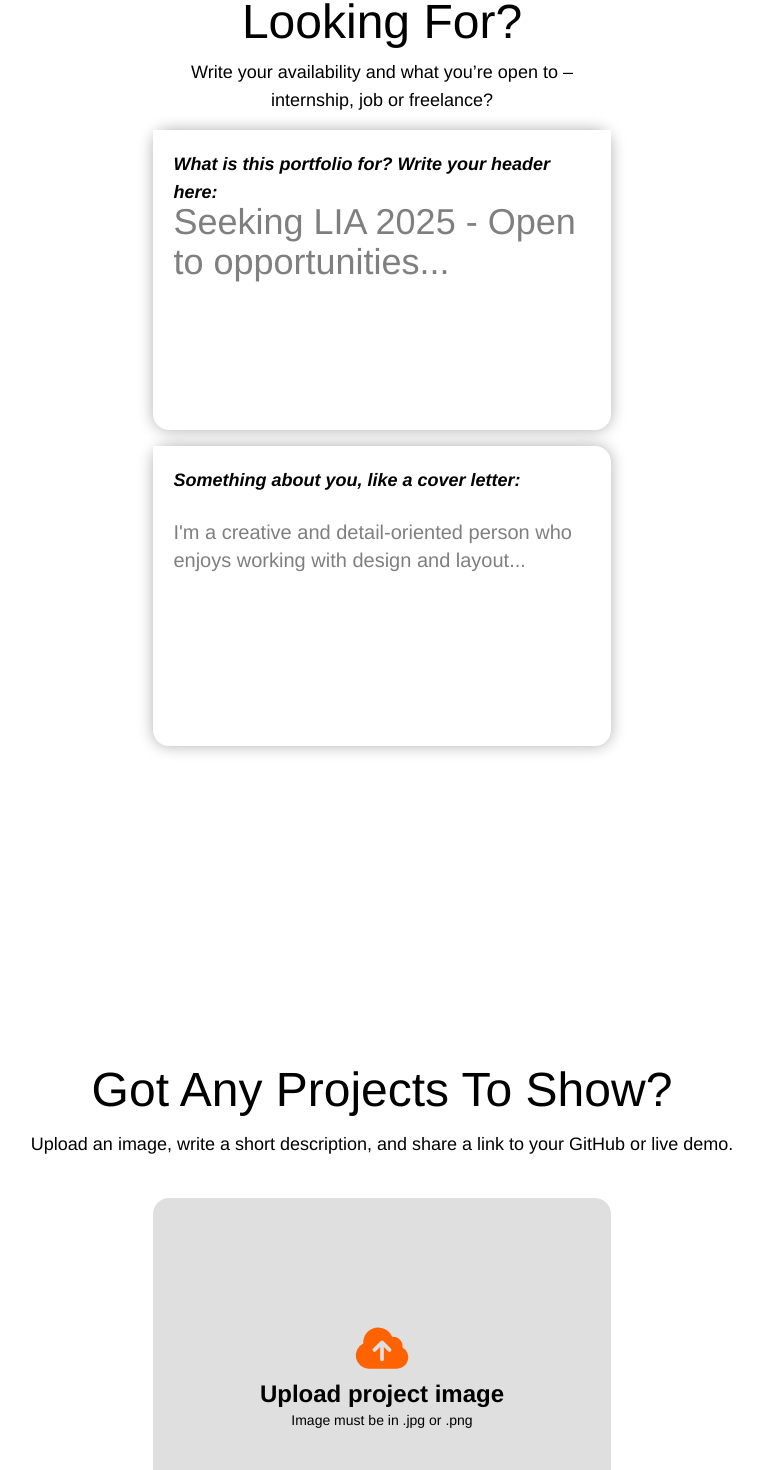
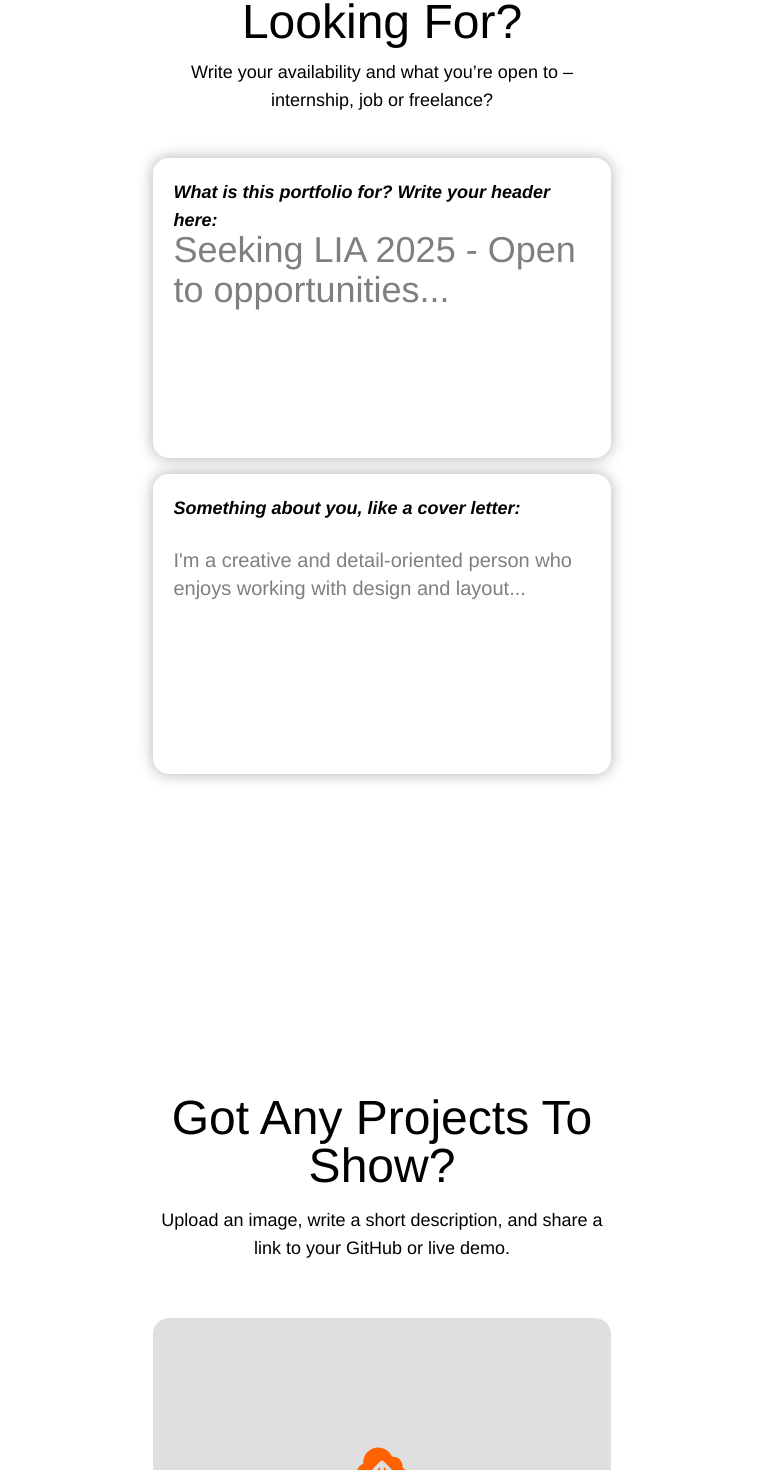
Before and after one commit to maxwelin/team-1, a React (Vite) app: page / in a window 1280 px wide. Shown: the part 2560-4030 px from the top of the page, without its empty margins (258-1021 px from the left). Built offline with nearby package versions, Linux system fonts and the light colour scheme.

Commit message:
fixed margin bottom on every info text in form. FIxed with of projects text in form

```diff
--- a/src/components/Form/Form.jsx
+++ b/src/components/Form/Form.jsx
@@ -354,7 +354,7 @@ const Form = () => {
               style={{ color: fontColor }}
               defaultValue={firstName}
               placeholder="First name"
-              className="outline-none border-b w-full text-3xl font-light focus:placeholder-transparent placeholder:font-normal"
+              className="outline-none border-b w-full text-3xl focus:placeholder-transparent placeholder:font-normal"
             />
 
             <input
@@ -436,7 +436,7 @@ const Form = () => {
           <h3 className="text-5xl text-center font-normal mb-1">
             What Are You Looking For?
           </h3>
-          <p className="text-lg text-center">
+          <p className="text-lg text-center mb-7">
             Write your availability and what you’re open to – internship, job or
             freelance?
           </p>
@@ -445,7 +445,7 @@ const Form = () => {
           <div className="flex relative flex-col py-2">
             <label
               style={{ color: fontColor, backgroundColor : bgColor }}
-              className="absolute font-semibold top-2 text-lg z-10 italic pl-5 pt-5 pr-5"
+              className="absolute font-semibold rounded-2xl top-2 text-lg z-10 italic pl-5 pt-5 pr-5"
             >
               What is this portfolio for? Write your header here:
             </label>
@@ -464,7 +464,7 @@ const Form = () => {
           <div className="relative flex flex-col">
             <label
               style={{ color: fontColor, backgroundColor : bgColor }}
-              className="absolute font-semibold top-0 z-10 text-lg italic pl-5 pt-5 pr-5"
+              className="absolute font-semibold top-0 rounded-2xl z-10 text-lg italic pl-5 pt-5 pr-5"
             >
               Something about you, like a cover letter:
             </label>
@@ -482,10 +482,10 @@ const Form = () => {
         </div>
 
         <div className="flex flex-col mt-80 mb-30">
-          <h3 className=" text-5xl text-center font-normal">
+          <h3 className=" text-5xl w-1/2 mr-auto ml-auto text-center font-normal">
             Got Any Projects To Show?
           </h3>
-          <p className="text-center text-lg pt-4 mb-3">
+          <p className="text-center w-1/2 mr-auto ml-auto text-lg pt-4 mb-7">
             Upload an image, write a short description, and share a link to your
             GitHub or live demo.
           </p>
@@ -623,7 +623,7 @@ const Form = () => {
             <p className=" text-5xl text-center font-normal">
               Technical Skills
             </p>
-            <p className="text-center text-xl pt-4 mb-8">
+            <p className="text-center text-xl pt-4 mb-7">
               What are you good at or what have you learned? Add as many skills
               as you like – for example “React”, “Figma” or “CSS”. Then write a
               few sentences about your experience working with these tools or
@@ -660,7 +660,7 @@ const Form = () => {
               <div className="relative">
                 <label
                   style={{ color: fontColor, backgroundColor : bgColor }}
-                  className="absolute font-semibold top-0 z-10 text-lg italic pl-5 pt-5 pr-5"
+                  className="absolute rounded-2xl font-semibold top-0 z-10 text-lg italic pl-5 pt-5 pr-5"
                 >
                   Describe your skills and how you've applied them:
                 </label>
@@ -712,7 +712,7 @@ const Form = () => {
 
         <div className="flex flex-col w-1/2 mx-auto mt-80 gap-2">
           <h3 className="text-5xl text-center font-normal mb-2">Your Quote</h3>
-          <p className="text-lg text-center">
+          <p className="text-lg text-center mb-5">
             Share a quote that inspires you – lyrics, a saying, or something
             personal. <br />
             Include who said it, if you want. Both fields are optional.
@@ -722,7 +722,7 @@ const Form = () => {
           <div className="flex flex-col relative py-2">
             <label
               style={{ color: fontColor, backgroundColor : bgColor }}
-              className="absolute font-semibold z-10 top-2 text-lg italic pl-5 pt-5 pr-5"
+              className="absolute rounded-2xl font-semibold z-10 top-2 text-lg italic pl-5 pt-5 pr-5"
             >
               Write your quote here:
             </label>
@@ -766,7 +766,7 @@ const Form = () => {
           <h3 className="text-5xl text-center font-normal mb-5">
             Style Your Portfolio
           </h3>
-          <p className="text-lg text-center mb-10">
+          <p className="text-lg text-center mb-7">
             Great! You've filled in all the details – now it’s time to make the
             portfolio truly yours. <br /> Customize the style to match your
             personality and see your changes instantly. You can always go back
```
